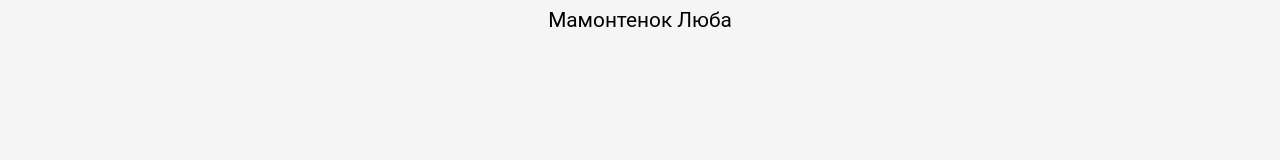
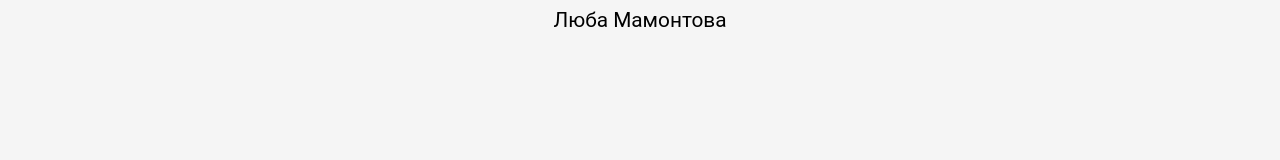
Before and after one commit to letozavod/museum-bot, an Angular app: page / in a window 1280 px wide. Shown: the top 160 px of the page. Built offline with nearby package versions, Linux system fonts and the light colour scheme; what api-ai-javascript would draw is missing.

Commit message:
Updated title

```diff
--- a/src/app/chat/chat-dialog/chat-dialog.component.html
+++ b/src/app/chat/chat-dialog/chat-dialog.component.html
@@ -1,5 +1,5 @@
 <div class="chat">
-    <div class="chat__title">Мамонтенок Люба</div>
+    <div class="chat__title">Люба Мамонтова</div>
     <div class="chat__content">
         <div class="chat__content-wrapper">
             <ng-container *ngFor="let message of messages | async">
```
